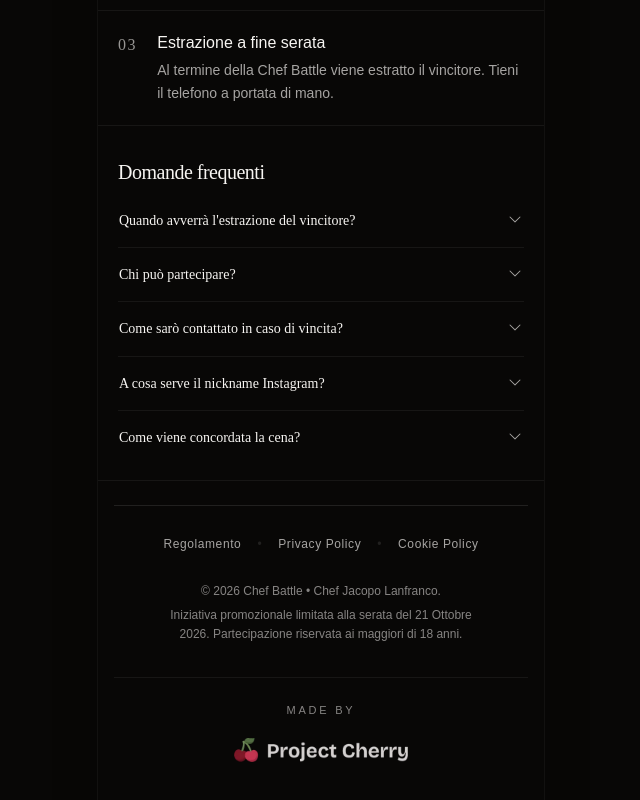
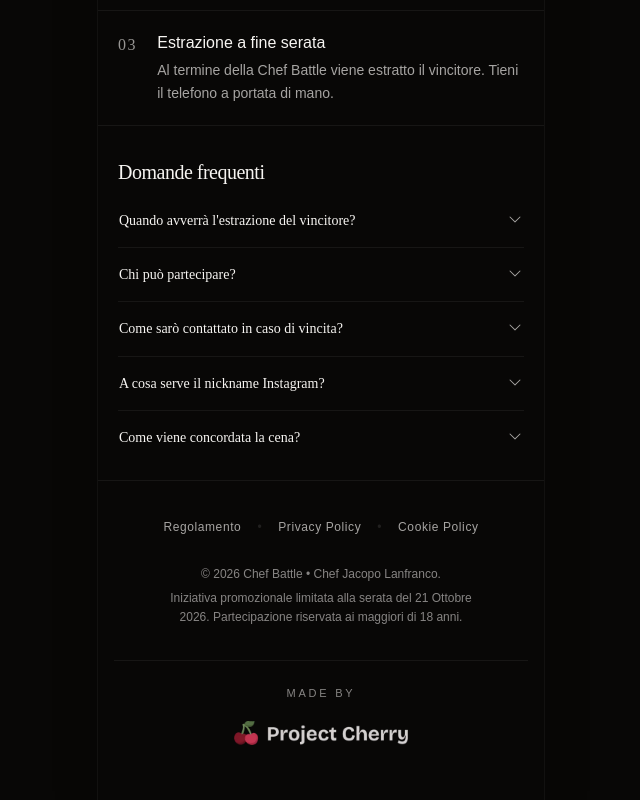
Before and after one commit to DaniCerri/form_estrazione-Jacopo_lanfranco, a React (Vite) app: page / in a window 1280 px wide. Shown: the part 2369-3169 px from the top of the page, without its empty margins (319-959 px from the left). Built offline with nearby package versions, Linux system fonts and the light colour scheme.

Commit message:
style(footer): rimuovi separatore sopra i link legali

```diff
--- a/src/components/Footer.tsx
+++ b/src/components/Footer.tsx
@@ -1,4 +1,3 @@
-import { Separator } from "@/components/ui/separator"
 import type { LegalDocType } from "@/types/giveaway"
 import { GIVEAWAY_CONFIG } from "@/data/giveawayConfig"
 
@@ -9,8 +8,6 @@ interface FooterProps {
 export function Footer({ onOpenLegal }: FooterProps) {
   return (
     <footer className="pt-6 pb-12 space-y-4 text-center text-muted-foreground px-4">
-      <Separator className="border-border/60" />
-
       {/* Legal navigation links */}
       <div className="flex flex-wrap items-center justify-center gap-x-4 gap-y-0 text-xs uppercase tracking-wider font-medium">
         <button
```
